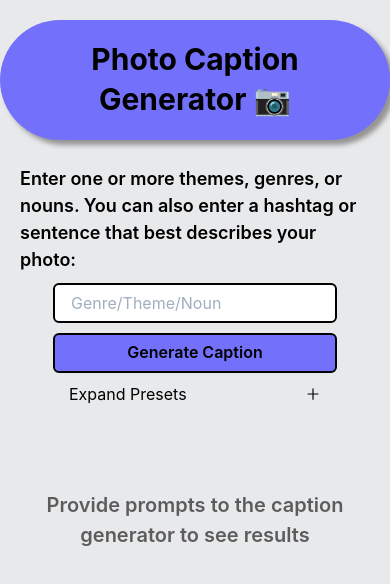
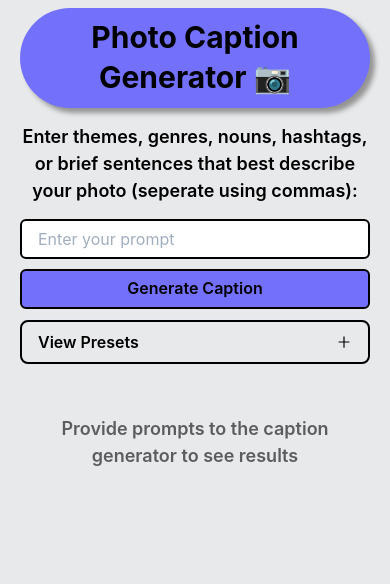
Before and after one commit to kalebchisholm/photo-caption-generator, a React (Create React App) app: page /generator in a window 390 px wide. Shown: the top 584 px of the page. Built offline with nearby package versions, Linux system fonts and the light colour scheme.

Commit message:
Styling + responsiveness complete!

```diff
--- a/src/components/CaptionCard.jsx
+++ b/src/components/CaptionCard.jsx
@@ -19,9 +19,9 @@ export function CaptionCard(props) {
       bg='white'
       borderRadius='lg'
       my='20px'
-      mr='10px'
       p='10px'
       shadow='5px 5px 5px #949494'
+      w='full'
     >
       <Grid templateColumns='auto 1fr' gap='10px'>
         <Text fontWeight='bold'>Topic(s):</Text>
--- a/src/containers/CaptionForm.jsx
+++ b/src/containers/CaptionForm.jsx
@@ -15,7 +15,6 @@ import {
   Input,
   Flex,
   Button,
-  Center,
   Box
 } from '@chakra-ui/react'
 import { Preset } from '../components/Preset';
@@ -68,15 +67,14 @@ export function CaptionForm(props) {
   }
 
   return (
-    <Center>
-      <Box w={{lg: '50vw'}} m={{base: '5px 15px', md: '10px 60px'}}>
+    <Box>
       <Grid templateColumns={{base: '1fr', md: '1fr auto'}}>
         <Input
           id='search'
           type='search'
           bg='white'
           border='2pt solid black !important'
-            placeholder='Genre/Theme/Noun'
+          placeholder='Enter your prompt'
           value={caption}
           onChange={handleChange}
         />
@@ -100,6 +98,5 @@ export function CaptionForm(props) {
       </Grid>
       <PresetAccordion onClick={handleChange} />
     </Box>
-    </Center>
   )
 }
--- a/src/containers/PresetAccordion.jsx
+++ b/src/containers/PresetAccordion.jsx
@@ -1,4 +1,14 @@
+/**
+ * FILE: PresetAccordion.jsx
+ * AUTHOR: Kaleb Chisholm
+ * LAST MODIFIED: 05/13/2022
+ *
+ * PURPOSE: Function component for the container which displays all of the
+ *          presets in an accordion.
+*/
 
+
+// ------------------------------- IMPORTS ------------------------------------
 import {
   Accordion,
   AccordionButton,
@@ -11,28 +21,61 @@ import { AiOutlineMinus, AiOutlinePlus } from 'react-icons/ai'
 import { Preset } from "../components/Preset";
 import { presetData } from '../data/presetData'
 
+
+// ------------------------------ FUNCTION ------------------------------------
 export function PresetAccordion(props) {
 
   return (
-    <Accordion allowToggle>
+    <Accordion allowToggle mt='10px'>
       <AccordionItem>
         {({ isExpanded }) => (
           <>
-            <AccordionButton>
             {isExpanded ? (
               <>
-                  <Text flex='1' textAlign='left'>Hide Presets</Text>
+                <AccordionButton
+                  border='2pt solid black'
+                  borderTopRadius='lg'
+                  _hover={{
+                    bg: 'btnHoverColor'
+                  }}
+                >
+                  <Text
+                    fontWeight='semibold'
+                    flex='1'
+                    textAlign='left'
+                    >
+                    Hide Presets
+                  </Text>
                   <AiOutlineMinus />
+                </AccordionButton>
               </>
             ) : (
               <>
-                  <Text flex='1' textAlign='left'>Expand Presets</Text>
-                  <AiOutlinePlus/>
+                <AccordionButton
+                  border='2pt solid black'
+                  borderRadius='lg'
+                  _hover={{
+                    bg: 'btnHoverColor'
+                  }}
+                >
+                  <Text
+                    fontWeight='semibold'
+                    flex='1'
+                    textAlign='left'
+                    >
+                    View Presets
+                  </Text>
+                  <AiOutlinePlus />
+                </AccordionButton>
               </>
             )}
-            </AccordionButton>
-            <AccordionPanel>
-              <Flex flexWrap='wrap' justifyContent='center' mt='10px'>
+            <AccordionPanel
+              border='2pt solid black'
+              borderTopStyle='none'
+              borderBottomRadius='lg'
+              bg='presetBg'
+            >
+              <Flex maxW='56em' flexWrap='wrap' justifyContent='center' mt='10px'>
                 {
                   presetData.map((content) => (
                     <Preset key={content} data={content} onClick={props.onClick} />
--- a/src/containers/Results.jsx
+++ b/src/containers/Results.jsx
@@ -1,7 +1,7 @@
 /**
  * FILE: Results.jsx
  * AUTHOR: Kaleb Chisholm
- * LAST MODIFIED: 05/12/2022
+ * LAST MODIFIED: 05/13/2022
  *
  * PURPOSE: Function component for the container which displays all of the
  *          captions that are generated.
@@ -20,25 +20,20 @@ export function Results({captions}) {
 
   return (
     <Center>
-      <Stack
-        mt='10px'
-        mb={{base: '40px'}}
-        px='10px'
-      >
+      <Stack mt='10px' mb='40px'>
         <Text
           fontSize='xl'
           fontWeight='semibold'
+          pl='10px'
         >
           Results:
         </Text>
         <Box
-          borderRadius='lg'
-          borderTopRadius='none'
           borderTop='2pt solid black'
-          m='10px'
-          maxW={{lg:'62em'}}
+          w={{sm: '30em', md: '45em', lg: '57em'}}
           maxH={{base: '60vh', sm:'40vh'}}
-          overflow='auto'
+          overflowY='auto'
+          pr='10px'
         >
           {
             captions.map((caption) => (
--- a/src/pages/CaptionList.jsx
+++ b/src/pages/CaptionList.jsx
@@ -1,7 +1,7 @@
 /**
  * FILE: CaptionList.jsx
  * AUTHOR: Kaleb Chisholm
- * LAST MODIFIED: 05/12/2022
+ * LAST MODIFIED: 05/13/2022
  *
  * PURPOSE: Function component for the page which contains the user form
  *          for the caption generator as well as displays presets and
@@ -13,7 +13,7 @@
 import { useState } from 'react'
 import { Results } from '../containers/Results'
 import { CaptionForm } from '../containers/CaptionForm'
-import { Heading, Text, Flex, Box } from '@chakra-ui/react'
+import { Heading, Text, Flex, Box, Center } from '@chakra-ui/react'
 
 
 // ------------------------------ FUNCTION ------------------------------------
@@ -30,28 +30,20 @@ export function CaptionList() {
   }
 
   return (
-    <Flex direction='column' h='100vh'>
+    <Center>
+      <Flex direction='column' m='20px' mt='2vw' maxW='62em'>
         <Heading
           textAlign='center'
           bg='primary'
-        p='20px'
-        m='20px'
-        mx='auto'
+          p='10px'
           borderRadius='full'
-        w='fit-content'
           shadow='5px 5px 5px #949494'
         >
           Photo Caption Generator 📷
         </Heading>
-      <Text
-        m='5px auto'
-        w={{md: '70vw', lg: '60vw', xl: '50vw'}}
-        px='20px'
-        fontSize={{base: 'lg', lg: '2xl'}}
-        fontWeight='semibold'
-      >
-        Enter one or more themes, genres, or nouns. You can also
-        enter a hashtag or sentence that best describes your photo:
+        <Text textAlign='center' my='15px' fontSize='lg' fontWeight='semibold'>
+          Enter themes, genres, nouns, hashtags, or brief sentences
+          that best describe your photo (seperate using commas):
         </Text>
         <CaptionForm onSubmit={addCaption} setResults={setResults}/>
         <Box>
@@ -59,12 +51,10 @@ export function CaptionList() {
             !isResults &&
             <Text
               textAlign='center'
-            w='fit-content'
-            my='70px'
-            mx='auto'
-            fontSize='xl'
+              opacity='0.6'
+              mt='50px'
+              fontSize='lg'
               fontWeight='semibold'
-            opacity='0.6'
             >
               Provide prompts to the caption generator to see results
             </Text>
@@ -72,5 +62,6 @@ export function CaptionList() {
         </Box>
         <Box>{isResults && <Results captions={captions} />}</Box>
       </Flex>
+    </Center>
   )
 }
--- a/src/pages/Landing.jsx
+++ b/src/pages/Landing.jsx
@@ -1,7 +1,7 @@
 /**
  * FILE: Landing.jsx
  * AUTHOR: Kaleb Chisholm
- * LAST MODIFIED: 05/12/2022
+ * LAST MODIFIED: 05/13/2022
  *
  * PURPOSE: Function component for the landing (home) page which the user is
  *          first brought to upon reaching the app.
@@ -17,7 +17,7 @@ import { Link } from 'react-router-dom'
 export function Landing() {
   return (
     <Box>
-      <Heading textAlign='center' fontSize='5xl' mt='15vh' px='15px'>
+      <Heading textAlign='center' fontSize='5xl' mt='10vw' px='20px'>
         Welcome to the Photo Caption Generator 📷
       </Heading>
       <Text
--- a/src/styles/Theme.js
+++ b/src/styles/Theme.js
@@ -6,7 +6,8 @@ export const myTheme = extendTheme ({
     secondary: '#FDFFFC',     // middle yellow
     btnColor: '#7371FC',
     btnHoverColor: '#B0AFFD', // medium slate blue
-    headerColor: '#151f36'
+    headerColor: '#151f36',
+    presetBg: '#D3D5D9',
   },
   styles: {
     global: () => ({
```
Lines whose indentation alone changed are shown as unchanged.
